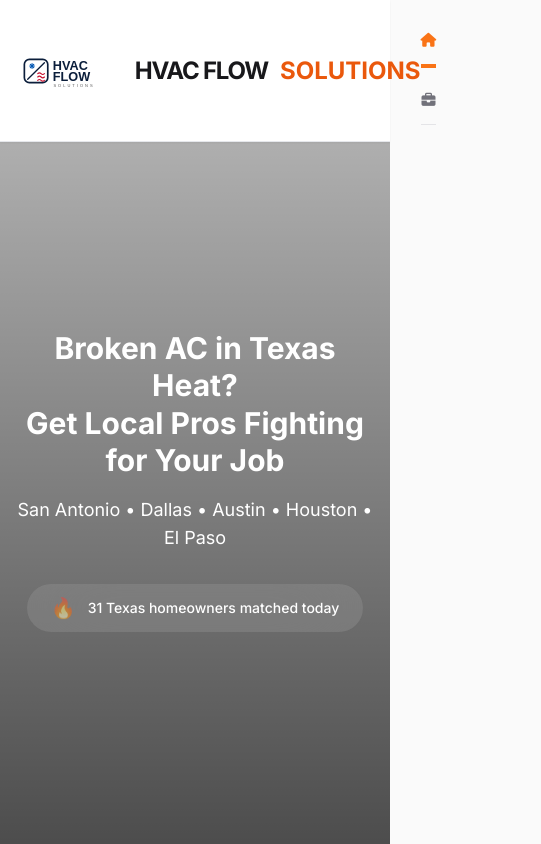
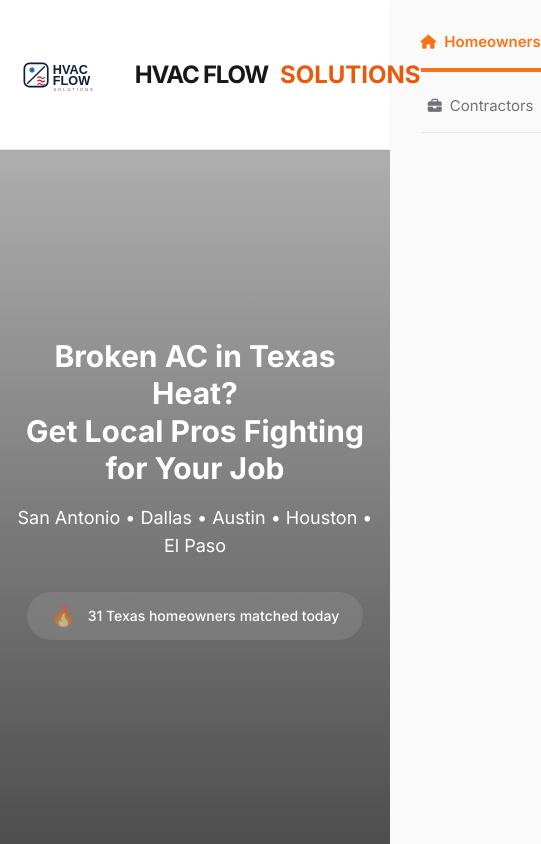
Before and after one commit to CoderBeau/Hvac-Flow-Solutions-, a plain HTML site: page index.html in a window 390 px wide. Shown: the top 844 px of the page, 541 px wide, since content can reach past the window. Drawn offline with nearby package versions, Linux system fonts and the light colour scheme.

Commit message:
Update tab button text visibility for homeowners and contractors

```diff
--- a/index.html
+++ b/index.html
@@ -61,10 +61,10 @@
 
     <div class="nav-tabs flex border-b border-zinc-200 w-full max-w-md md:max-w-none mx-auto md:mx-0">
       <button onclick="switchTab(0)" id="tab-home" class="tab-active flex-1 px-6 py-3 text-base md:text-lg flex items-center justify-center gap-2">
-        <i class="fas fa-home text-sm"></i> <span class="hidden sm:inline">Homeowners</span>
+        <i class="fas fa-home text-sm"></i> <span>Homeowners</span>
       </button>
       <button onclick="switchTab(1)" id="tab-contractors" class="flex-1 px-6 py-3 text-base md:text-lg flex items-center justify-center gap-2 text-zinc-500 hover:text-zinc-900 transition">
-        <i class="fas fa-briefcase text-sm"></i> <span class="hidden sm:inline">Contractors</span>
+        <i class="fas fa-briefcase text-sm"></i> <span>Contractors</span>
       </button>
     </div>
   </div>
```
